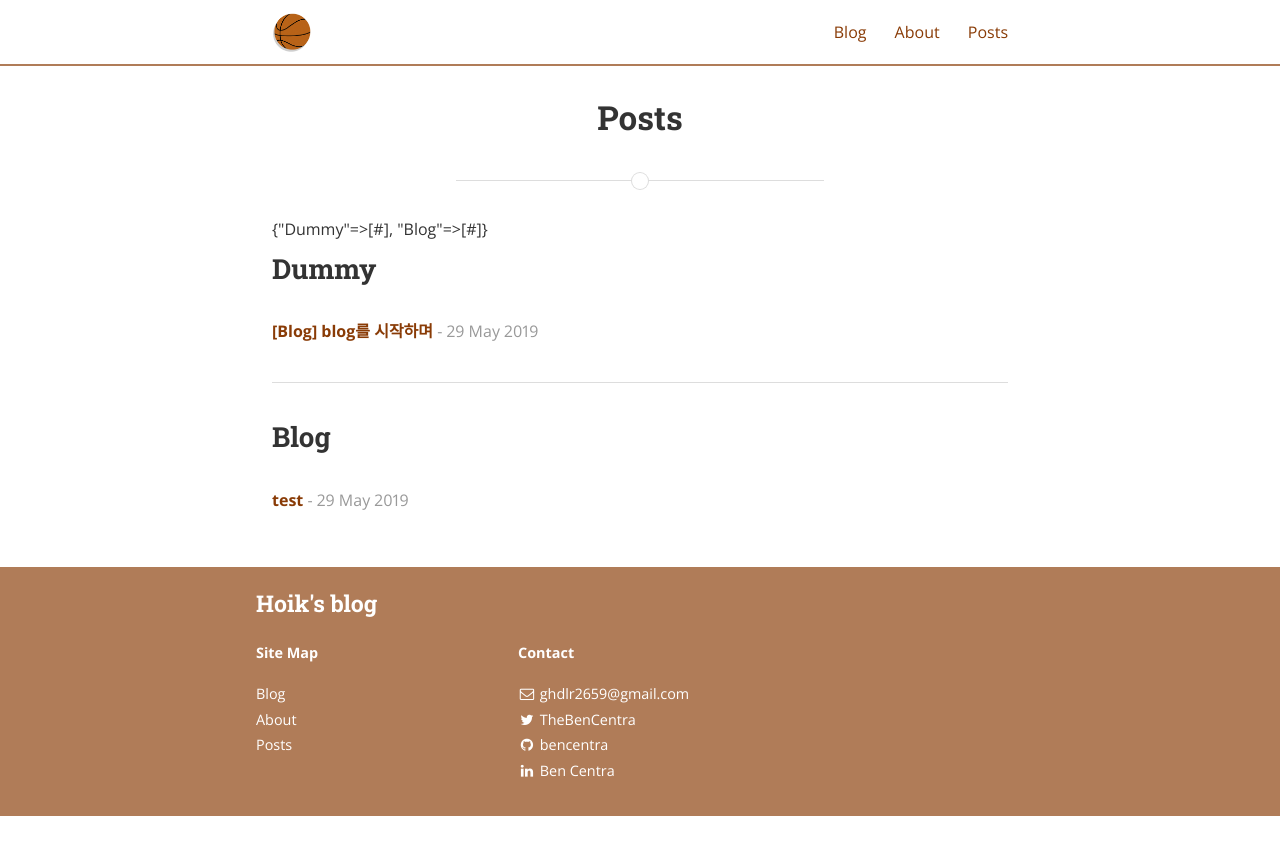
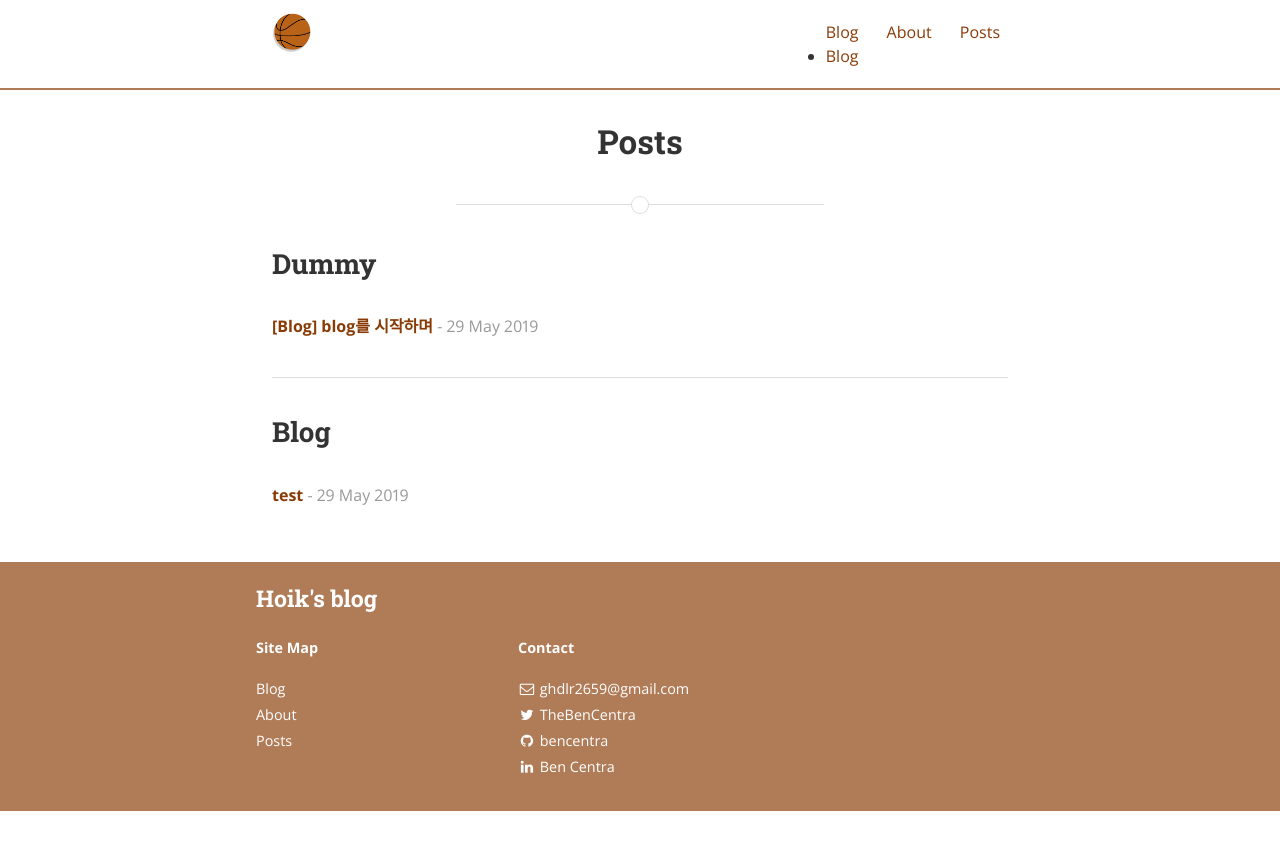
Before and after one commit to hoik92/hoik92.github.io, a Jekyll site: the page built from posts.html, in a window 1280 px wide. Shown: the top 855 px of the page. Built offline with Jekyll 4.4.1, drawn with Linux system fonts in a browser that asks for light colours; nearby versions of some CDN libraries.

```diff
--- a/_includes/header.html
+++ b/_includes/header.html
@@ -17,7 +17,7 @@
           <li class="nav-link"><a href="{{ page.url | prepend: site.baseurl }}">{{ page.title }}</a>
           {% endif %}
         {% endfor %}
-        <!-- {% assign pages_list = site.pages %}
+        {% assign pages_list = site.pages %}
         {% for node in pages_list %}
           {% if node.title != null %}
             {% if node.layout == "category" %}
@@ -25,7 +25,7 @@
               href="{{ site.baseurl }}{{ node.url }}">{{ node.title }}</a></li>
             {% endif %}
           {% endif %}
-        {% endfor %} -->
+        {% endfor %}
       </ul>
     </nav>
   </div>
--- a/posts.html
+++ b/posts.html
@@ -3,15 +3,10 @@ layout: page
 title: "Posts"
 permalink: /posts/
 ---
-{{ site.categories }}
+
 {% for category in site.categories %}
   {% capture cat %}{{ category | first }}{% endcapture %}
   <h2 id="{{cat}}">{{ cat | capitalize }}</h2>
-  <!-- {% for desc in site.descriptions %}
-    {% if desc.cat == cat %}
-      <p class="desc"><em>{{ desc.desc }}</em></p>
-    {% endif %}
-  {% endfor %} -->
   <ul class="posts-list">
   {% for post in site.categories[cat] %}
     <li>
```
